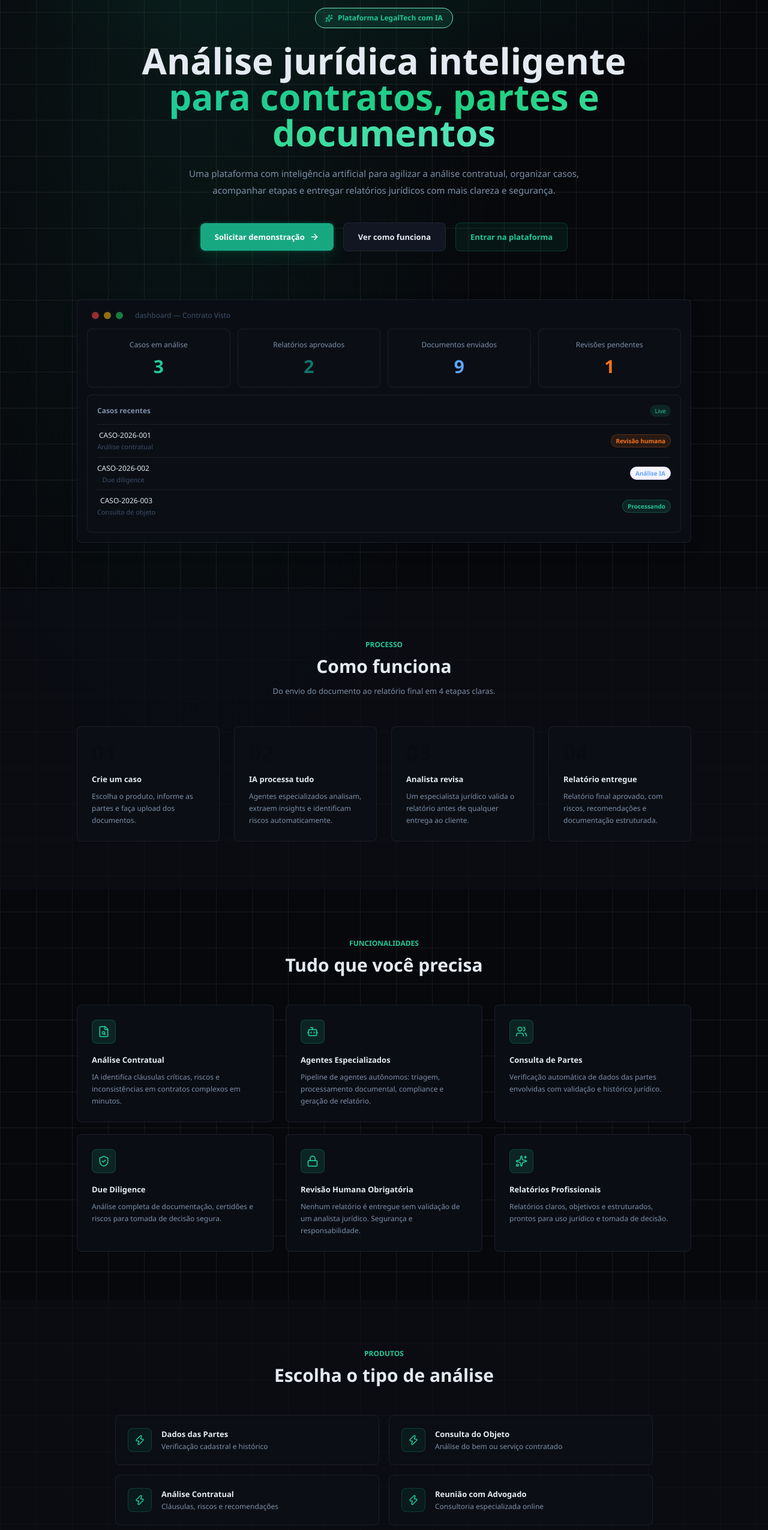
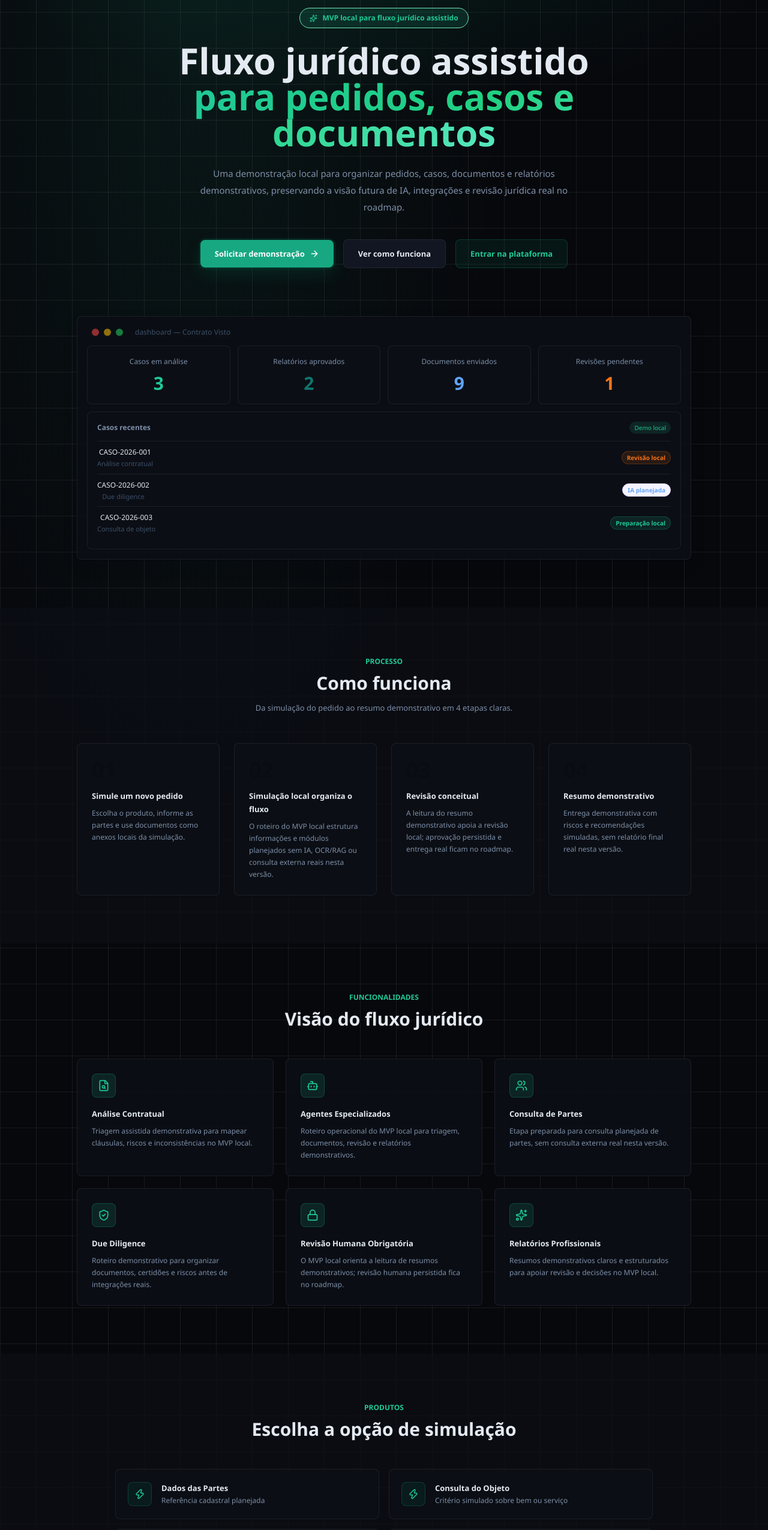
Before and after one commit to FernandoPeralta199x/legaltech-aws-v2, a Next.js app in the folder legaltech-aws/apps/frontend/: page / in a window 1280 px wide. Shown: the part 160-2711 px from the top of the page at 60% size. Built offline with nearby package versions, Linux system fonts and the light colour scheme.

Commit message:
copy(frontend): ajusta microcopy da landing para MVP local

```diff
--- a/legaltech-aws/apps/frontend/src/app/page.tsx
+++ b/legaltech-aws/apps/frontend/src/app/page.tsx
@@ -19,71 +19,71 @@ const features = [
     icon: FileSearch,
     title: "Análise Contratual",
     description:
-      "IA identifica cláusulas críticas, riscos e inconsistências em contratos complexos em minutos."
+      "Triagem assistida demonstrativa para mapear cláusulas, riscos e inconsistências no MVP local."
   },
   {
     icon: Bot,
     title: "Agentes Especializados",
     description:
-      "Pipeline de agentes autônomos: triagem, processamento documental, compliance e geração de relatório."
+      "Roteiro operacional do MVP local para triagem, documentos, revisão e relatórios demonstrativos."
   },
   {
     icon: Users,
     title: "Consulta de Partes",
     description:
-      "Verificação automática de dados das partes envolvidas com validação e histórico jurídico."
+      "Etapa preparada para consulta planejada de partes, sem consulta externa real nesta versão."
   },
   {
     icon: ShieldCheck,
     title: "Due Diligence",
     description:
-      "Análise completa de documentação, certidões e riscos para tomada de decisão segura."
+      "Roteiro demonstrativo para organizar documentos, certidões e riscos antes de integrações reais."
   },
   {
     icon: Lock,
     title: "Revisão Humana Obrigatória",
     description:
-      "Nenhum relatório é entregue sem validação de um analista jurídico. Segurança e responsabilidade."
+      "O MVP local orienta a leitura de resumos demonstrativos; revisão humana persistida fica no roadmap."
   },
   {
     icon: Sparkles,
     title: "Relatórios Profissionais",
     description:
-      "Relatórios claros, objetivos e estruturados, prontos para uso jurídico e tomada de decisão."
+      "Resumos demonstrativos claros e estruturados para apoiar revisão e decisões no MVP local."
   }
 ];
 
 const steps = [
   {
     num: "01",
-    title: "Crie um caso",
-    description: "Escolha o produto, informe as partes e faça upload dos documentos."
+    title: "Simule um novo pedido",
+    description: "Escolha o produto, informe as partes e use documentos como anexos locais da simulação."
   },
   {
     num: "02",
-    title: "IA processa tudo",
+    title: "Simulação local organiza o fluxo",
     description:
-      "Agentes especializados analisam, extraem insights e identificam riscos automaticamente."
+      "O roteiro do MVP local estrutura informações e módulos planejados sem IA, OCR/RAG ou consulta externa reais nesta versão."
   },
   {
     num: "03",
-    title: "Analista revisa",
+    title: "Revisão conceitual",
     description:
-      "Um especialista jurídico valida o relatório antes de qualquer entrega ao cliente."
+      "A leitura do resumo demonstrativo apoia a revisão local; aprovação persistida e entrega real ficam no roadmap."
   },
   {
     num: "04",
-    title: "Relatório entregue",
+    title: "Resumo demonstrativo",
     description:
-      "Relatório final aprovado, com riscos, recomendações e documentação estruturada."
+      "Entrega demonstrativa com riscos e recomendações simuladas, sem relatório final real nesta versão."
   }
 ];
 
 const products = [
-  { label: "Dados das Partes", desc: "Verificação cadastral e histórico" },
-  { label: "Consulta do Objeto", desc: "Análise do bem ou serviço contratado" },
-  { label: "Análise Contratual", desc: "Cláusulas, riscos e recomendações" },
-  { label: "Reunião com Advogado", desc: "Consultoria especializada online" }
+  { label: "Dados das Partes", desc: "Referência cadastral planejada" },
+  { label: "Consulta do Objeto", desc: "Critério simulado sobre bem ou serviço" },
+  { label: "Análise Contratual", desc: "Cláusulas, riscos e recomendações simuladas" },
+  { label: "Reunião com Advogado", desc: "Roteiro para atendimento futuro" }
 ];
 
 const trustItems = [
@@ -151,20 +151,20 @@ export default function LandingPage() {
           <div className="mb-6 inline-flex items-center gap-2 rounded-full border border-emerald-300 bg-emerald-50 px-4 py-1.5">
             <Sparkles className="text-brand-teal" size={13} />
             <span className="text-xs font-semibold text-brand-teal">
-              Plataforma LegalTech com IA
+              MVP local para fluxo jurídico assistido
             </span>
           </div>
           <h1 className="text-4xl font-extrabold leading-tight tracking-tight text-slate-950 sm:text-5xl lg:text-6xl">
-            Análise jurídica inteligente
+            Fluxo jurídico assistido
             <br />
             <span className="text-gradient-brand">
-              para contratos, partes e documentos
+              para pedidos, casos e documentos
             </span>
           </h1>
           <p className="mx-auto mt-6 max-w-2xl text-base leading-7 text-slate-600">
-            Uma plataforma com inteligência artificial para agilizar a análise
-            contratual, organizar casos, acompanhar etapas e entregar relatórios
-            jurídicos com mais clareza e segurança.
+            Uma demonstração local para organizar pedidos, casos, documentos e
+            relatórios demonstrativos, preservando a visão futura de IA,
+            integrações e revisão jurídica real no roadmap.
           </p>
           <div className="mt-10 flex flex-wrap items-center justify-center gap-4">
             <Link
@@ -218,13 +218,13 @@ export default function LandingPage() {
               <div className="flex items-center justify-between mb-3">
                 <p className="text-xs font-semibold text-slate-700">Casos recentes</p>
                 <span className="rounded-full bg-emerald-50 px-2 py-0.5 text-[10px] text-brand-teal">
-                  Live
+                  Demo local
                 </span>
               </div>
               {[
-                { code: "CASO-2026-001", type: "Análise contratual", status: "Revisão humana", color: "border border-amber-200 bg-amber-50 text-amber-700" },
-                { code: "CASO-2026-002", type: "Due diligence", status: "Análise IA", color: "border border-violet-200 bg-violet-50 text-violet-700" },
-                { code: "CASO-2026-003", type: "Consulta de objeto", status: "Processando", color: "border border-emerald-200 bg-emerald-50 text-emerald-700" }
+                { code: "CASO-2026-001", type: "Análise contratual", status: "Revisão local", color: "border border-amber-200 bg-amber-50 text-amber-700" },
+                { code: "CASO-2026-002", type: "Due diligence", status: "IA planejada", color: "border border-violet-200 bg-violet-50 text-violet-700" },
+                { code: "CASO-2026-003", type: "Consulta de objeto", status: "Preparação local", color: "border border-emerald-200 bg-emerald-50 text-emerald-700" }
               ].map((c) => (
                 <div
                   className="flex items-center justify-between border-t border-slate-100 py-2"
@@ -255,7 +255,7 @@ export default function LandingPage() {
               Como funciona
             </h2>
             <p className="mt-3 text-sm text-slate-600">
-              Do envio do documento ao relatório final em 4 etapas claras.
+              Da simulação do pedido ao resumo demonstrativo em 4 etapas claras.
             </p>
           </div>
           <div className="grid gap-6 sm:grid-cols-2 lg:grid-cols-4">
@@ -287,7 +287,7 @@ export default function LandingPage() {
               Funcionalidades
             </p>
             <h2 className="mt-2 text-3xl font-bold text-slate-950">
-              Tudo que você precisa
+              Visão do fluxo jurídico
             </h2>
           </div>
           <div className="grid gap-5 sm:grid-cols-2 lg:grid-cols-3">
@@ -322,7 +322,7 @@ export default function LandingPage() {
               Produtos
             </p>
             <h2 className="mt-2 text-3xl font-bold text-slate-950">
-              Escolha o tipo de análise
+              Escolha a opção de simulação
             </h2>
           </div>
           <div className="grid gap-4 sm:grid-cols-2">
@@ -350,11 +350,11 @@ export default function LandingPage() {
           <div className="rounded-lg border border-brand-teal/20 bg-brand-teal/5 p-10 text-center">
             <Lock className="mx-auto mb-4 text-brand-teal" size={32} />
             <h2 className="text-2xl font-bold text-slate-950">
-              Segurança e conformidade
+              Diretrizes de segurança e conformidade
             </h2>
             <p className="mt-3 text-sm text-slate-600">
-              Construído com boas práticas de segurança, privacidade e compliance
-              jurídico em cada etapa.
+              Boas práticas de segurança, privacidade, auditoria e conformidade
+              permanecem no roadmap para integrações reais futuras.
             </p>
             <ul className="mt-8 space-y-3">
               {trustItems.map((item) => (
@@ -376,7 +376,7 @@ export default function LandingPage() {
           </h2>
           <p className="mt-4 text-sm text-slate-600">
             Solicite uma demonstração e veja como o Contrato Visto pode
-            transformar a análise jurídica da sua equipe.
+            organizar o fluxo jurídico local e preparar integrações futuras.
           </p>
           <div className="mt-8 flex flex-wrap items-center justify-center gap-4">
             <Link
@@ -406,7 +406,7 @@ export default function LandingPage() {
             </span>
           </div>
           <p className="text-xs text-slate-500">
-            © 2026 Contrato Visto — Análise jurídica inteligente. Dados
+            © 2026 Contrato Visto — MVP local de fluxo jurídico assistido. Dados
             demonstrativos, sem contratos reais.
           </p>
         </div>
```
